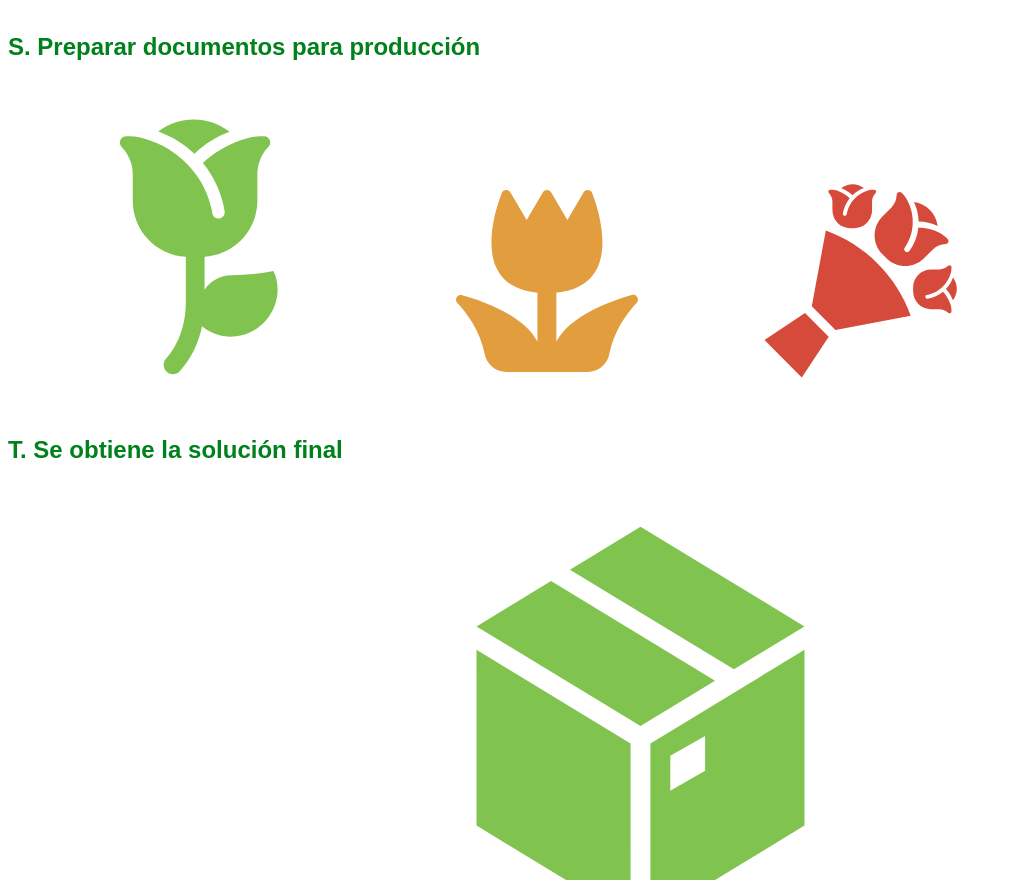
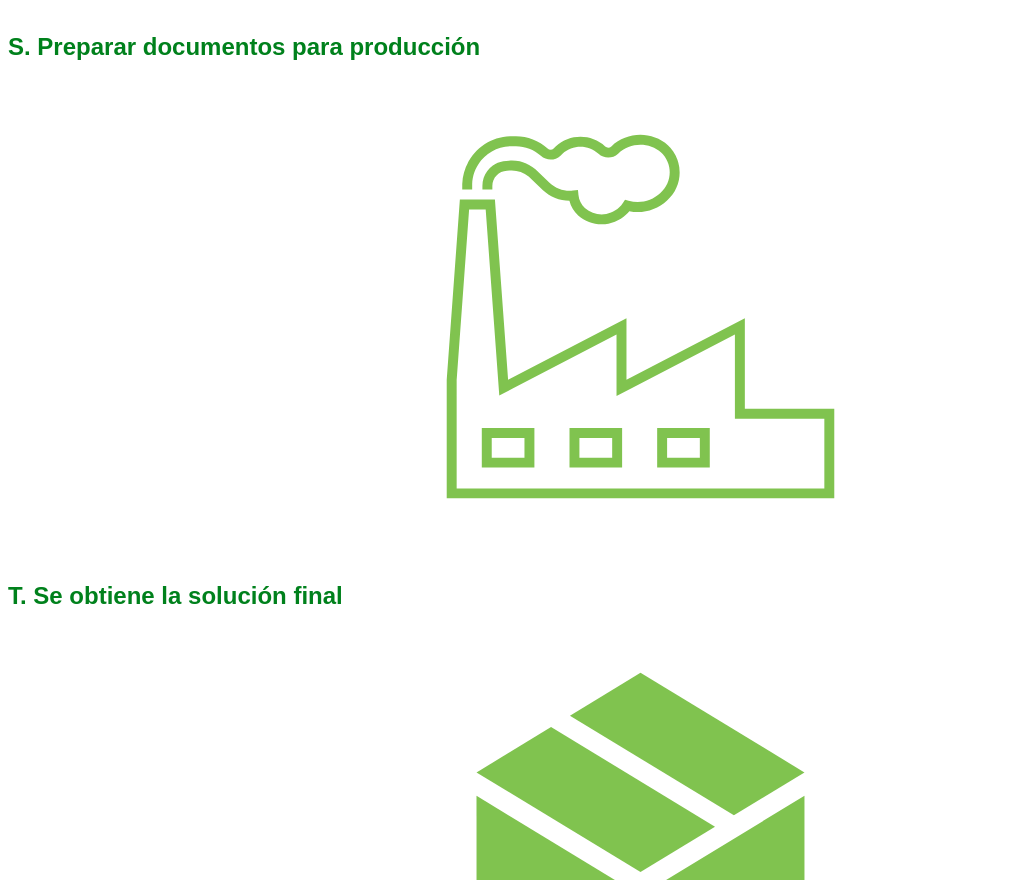
Before and after one commit to gilpgad/gilpgad.github.io, a website: page docs/m03fases/print.html in a window 1280 px wide. Shown: the part 3902-4782 px from the top of the page, without its empty margins (0-1012 px from the left). Drawn offline with Linux system fonts and the light colour scheme.

Commit message:
corrige mRpreparar

```diff
--- a/docs/m03fases/print.html
+++ b/docs/m03fases/print.html
@@ -697,17 +697,8 @@
 </figure>
       </section>
      <section >
-         <h1 >S. Preparar documentos para producción</h1><figure
-  style="display: inline-block; max-width: 300px; box-sizing: border-box;">
- <img class="med" alt="presentación 1" src="/img/m03fases/presentacion1.svg">
-</figure>
-<figure
-  style="display: inline-block; max-width: 300px; box-sizing: border-box;">
- <img class="med" alt="presentación 1" src="/img/m03fases/presentacion2.svg">
-</figure>
-<figure
-  style="display: inline-block; max-width: 300px; box-sizing: border-box;">
- <img class="med" alt="presentación 1" src="/img/m03fases/presentacion3.svg">
+         <h1 >S. Preparar documentos para producción</h1><figure>
+ <img alt="presentación 1" src="/img/m03fases/produccion.svg">
 </figure>
       </section>
      <section >
```
Also changed, not shown: cont/m03fases/mRpreparar.html (+2 -11 lines), docs/m03fases/mRpreparar.html (+2 -11 lines), docs/print.html (+2 -11 lines).
